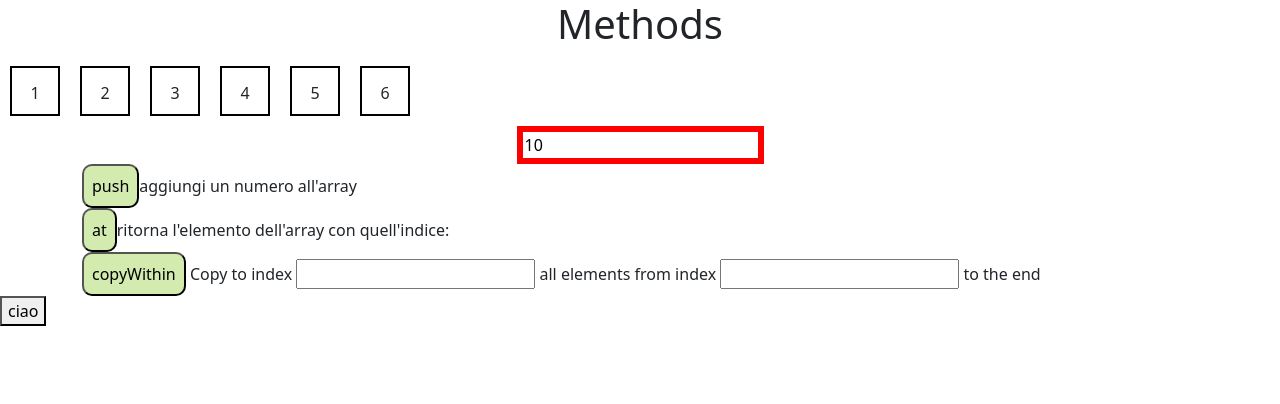
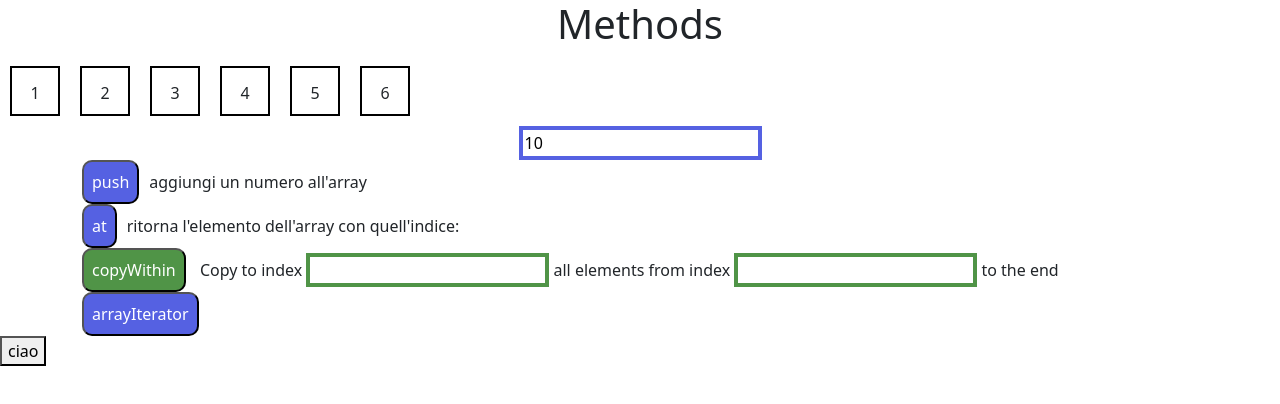
Before and after one commit to Federicaye/fundamentals, a Vue app: page / in a window 1280 px wide. Shown: the top 404 px of the page. Built offline with nearby package versions, Linux system fonts and the light colour scheme.

Commit message:
array Iterator method

```diff
--- a/src/App.vue
+++ b/src/App.vue
@@ -2,19 +2,23 @@
   <div>
     <h1>Methods</h1>
     <ArraysComponent />
-    <div class="insertNumber"><input type="number" v-model="data.numberUser" class="inputNumber"></div>
+    <div class="insertNumber"><input type="number" v-model="data.numberUser" class="input-blue"></div>
     <div class="container">
       <div>
-        <button @click="data.actions.pushArray(data.numberUser)" class="button-green">push</button>
+        <button @click="data.actions.pushArray(data.numberUser)" class="button-blue">push</button>
         <span>aggiungi un numero all'array</span>
       </div>
       <div>
-        <button @click="data.actions.atArray(data.numberUser)" class="button-green">at</button>
+        <button @click="data.actions.atArray(data.numberUser)" class="button-blue">at</button>
         <span>ritorna l'elemento dell'array con quell'indice: {{ data.numberAt }}</span>
       </div>
        <div>
         <button @click="data.actions.copyWithinArray(data.x, data.y)" class="button-green">copyWithin</button>
-        <span>  Copy to index <input type="number" v-model="data.x"> all elements from index <input type="number" v-model="data.y"> to the end</span>
+        <span>  Copy to index <input type="number" v-model="data.x" class="input-green"> all elements from index <input type="number" v-model="data.y" class="input-green"> to the end</span>
+      </div>
+      <div>
+        <button @click="data.actions.entriesArray()" class="button-blue">arrayIterator</button>
+        <span v-for="(array, index) in data.arrayIterator">{{ array }}</span>
       </div>
     </div>
   </div>
@@ -50,13 +54,27 @@ h1 {
 
 }
 
-.inputNumber {
-  border: 6px solid red;
+.input-blue {
+  border: 4px solid rgb(85, 97, 226);
+}
+
+.input-green {
+  border: 4px solid rgb(80, 148, 71);
+}
+
+.button-blue {
+  padding: 8px;
+  color: white;
+  background-color: rgb(85, 97, 226);
+  border-radius: 10px;
+  margin-right: 10px;
 }
 
 .button-green {
   padding: 8px;
-  background-color: rgb(211, 235, 175);
+  color: white;
+  background-color: rgb(80, 148, 71);
   border-radius: 10px;
+  margin-right: 10px;
 }
 </style>
--- a/src/data.js
+++ b/src/data.js
@@ -8,11 +8,13 @@ export const data = reactive({
         },
         atArray(n) {
            data.numberAt = data.arrayNumbers.at(n);
-
         },
         copyWithinArray(x, y) {
             data.arrayNumbers.copyWithin(x, y);
-            console.log(data.arrayNumbers.copyWithin(x,y));
+        },
+        entriesArray() {
+           data.arrayIterator = data.arrayNumbers.entries();
+           console.log(data.arrayIterator);
         }
 
 
@@ -20,6 +22,7 @@ export const data = reactive({
     },
     numberUser: "10",
     numberAt: "",
+    arrayIterator: []
 
 })
 /*  pushArray(array) {
```
